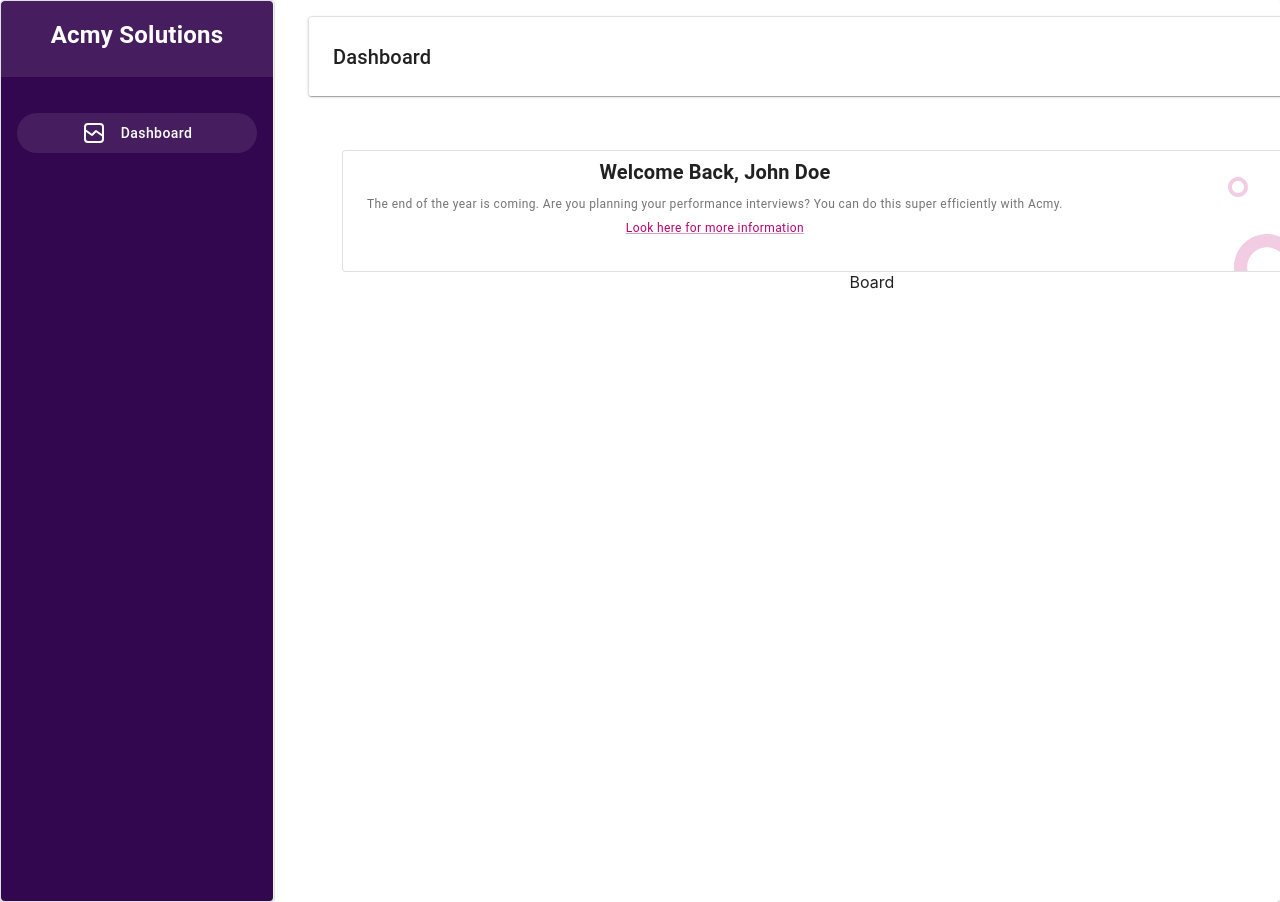
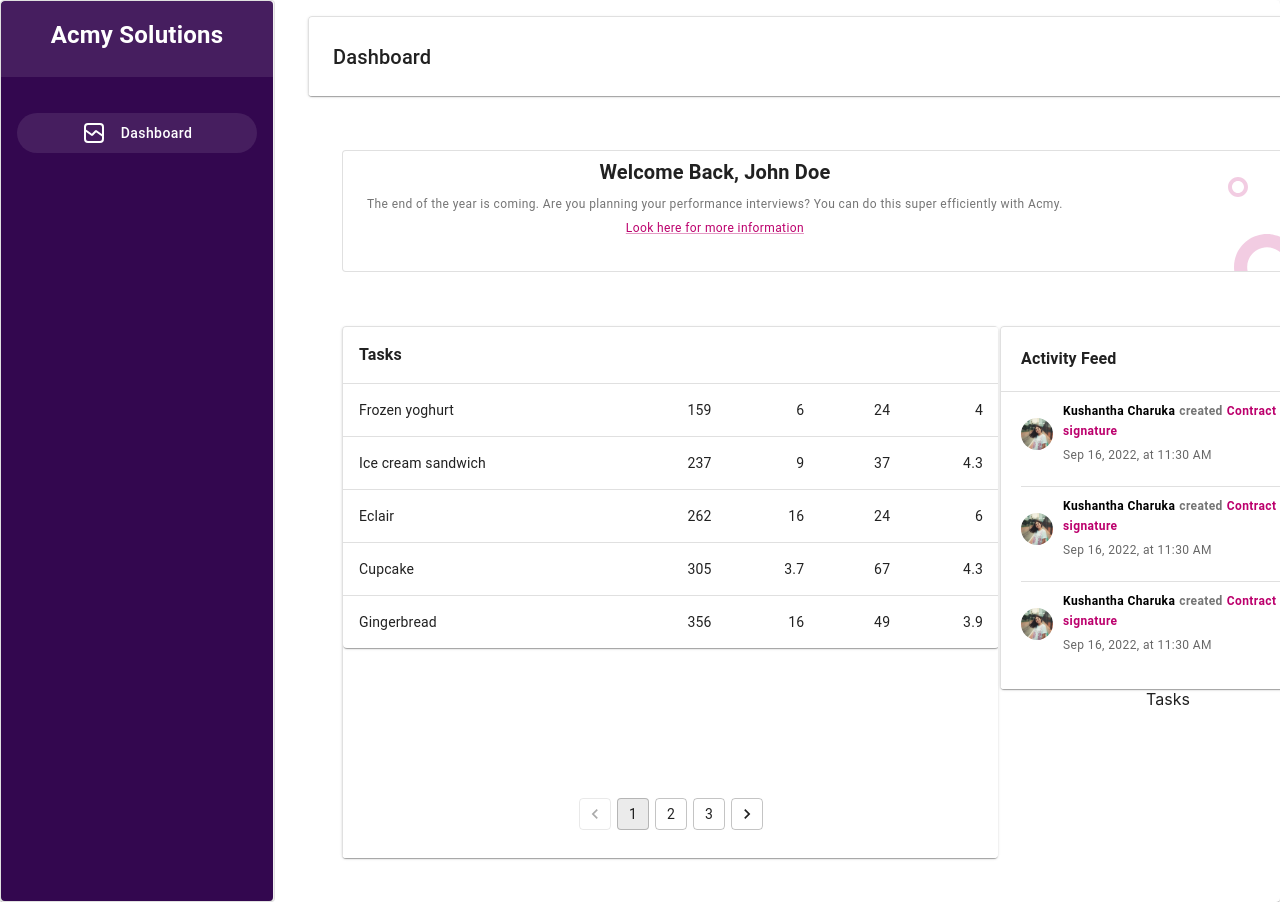
Before and after one commit to Amaya-2001/Todo-App-Frontend, a React (Create React App) app in the folder todo-app-amaya-2001/: page / in a window 1280 px wide. Built offline with nearby package versions, Linux system fonts and the light colour scheme.

Commit message:
Add the Avatar images,text and Styled  add the ActivityFeed component and task Component as a Grid

```diff
--- a/todo-app-amaya-2001/src/components/ActivityFeed.tsx
+++ b/todo-app-amaya-2001/src/components/ActivityFeed.tsx
@@ -1,11 +1,72 @@
 import React from 'react';
+import Card from '@mui/material/Card';
+import { styled } from '@mui/system';
+import Box from '@mui/material/Box';
+import { Typography } from '@mui/material';
+import Divider from '@mui/material/Divider';
+import Avatar2 from "../Assets/Assets/Avatar-2.svg"
+
 
 export const ActivityFeed = () => {
+    const ActivityCard = styled(Card)({
+        width: "440px",
+        height: "363px",
+        marginTop: "54px",
+        display: 'flex',
+        marginLeft: '120px',
+        alignItems: 'flext-start',
+        justifyContent: 'space-between',
+        flexDirection: 'column',
+    });
 
     return (
-        <div>
-            Tasks
-        </div>
+        <ActivityCard>
+            <Box sx={{ minWidth: 275 }}>
+                <Card sx={{ width: "440px", height: "363px" }} variant="outlined"> <Typography sx={{ fontWeight: 'bold', textAlign: 'left', marginLeft: '20px', marginTop: '20px', marginBottom: '20px' }}>Activity Feed</Typography>
+                    <Divider />
+                    <Box sx={{ display: 'flex', alignItems: 'center', marginLeft: '20px', marginTop: '10px', marginBottom: '20px' }}>
+                        <img src={Avatar2} alt="avatar" style={{ marginRight: '10px' }} />
+                        <div>
+                            <Typography variant="caption" display="block" gutterBottom sx={{ fontWeight: 'bold', textAlign: 'left' }}>
+                                <span style={{ fontWeight: 'bold', color: '#000000', }}>Kushantha Charuka</span><span style={{ color: '#757575', marginRight: '4px', marginLeft: '4px' }}>created</span>
+                                <span style={{ color: "#BC006D", }}>Contract #00124 need John Beige’s signature</span></Typography>
+                            <Typography variant="caption" display="block" color="textSecondary" sx={{ textAlign: 'left' }}>Sep 16, 2022, at 11:30 AM</Typography>
+                        </div>
+                    </Box>
+
+                    <Divider sx={{ marginLeft: '20px', marginRight: '20px' }} />
+                    <Box sx={{ display: 'flex', alignItems: 'center', marginLeft: '20px', marginTop: '10px', marginBottom: '20px' }}>
+                        <img src={Avatar2} alt="avatar" style={{ marginRight: '10px' }} />
+                        <div>
+                            <Typography variant="caption" display="block" gutterBottom sx={{ fontWeight: 'bold', textAlign: 'left' }}>
+                                <span style={{ fontWeight: 'bold', color: '#000000', }}>Kushantha Charuka</span><span style={{ color: '#757575', marginRight: '4px', marginLeft: '4px' }}>created</span>
+                                <span style={{ color: "#BC006D", }}>Contract #00124 need John Beige’s signature</span></Typography>
+                            <Typography variant="caption" display="block" color="textSecondary" sx={{ textAlign: 'left' }}>Sep 16, 2022, at 11:30 AM</Typography>
+                        </div>
+                    </Box>
+
+                    <Divider sx={{ marginLeft: '20px', marginRight: '20px' }} />
+                    <Box sx={{ display: 'flex', alignItems: 'center', marginLeft: '20px', marginTop: '10px', marginBottom: '20px' }}>
+                        <img src={Avatar2} alt="avatar" style={{ marginRight: '10px' }} />
+                        <div>
+                            <Typography variant="caption" display="block" gutterBottom sx={{ fontWeight: 'bold', textAlign: 'left' }}>
+                                <span style={{ fontWeight: 'bold', color: '#000000', }}>Kushantha Charuka</span><span style={{ color: '#757575', marginRight: '4px', marginLeft: '4px' }}>created</span>
+                                <span style={{ color: "#BC006D", }}>Contract #00124 need John Beige’s signature</span></Typography>
+                            <Typography variant="caption" display="block" color="textSecondary" sx={{ textAlign: 'left' }}>Sep 16, 2022, at 11:30 AM</Typography>
+                        </div>
+                    </Box>
+
+
+
+
+
+
+
+
+                </Card>
+            </Box>
+
+        </ActivityCard>
     )
 
 }
--- a/todo-app-amaya-2001/src/components/Board.tsx
+++ b/todo-app-amaya-2001/src/components/Board.tsx
@@ -1,11 +1,32 @@
 import React from 'react';
+import Typography from '@mui/material/Typography';
+import Grid from '@mui/material/Grid';
+import Box from '@mui/material/Box';
+import Tasks from './Tasks';
+import ActivityFeed from './ActivityFeed';
+import TasksPriorities from './TasksPriorities';
 
 export const Board = () => {
 
     return (
-        <div>
-            Board
-        </div>
+        <Grid container spacing={2}>
+            {/* First Column */}
+            <Grid item xs={6}>
+                <Box>
+                    <Tasks />
+                </Box>
+            </Grid>
+            {/* Second Column */}
+            <Grid item xs={6}>
+                <Box>
+                    <ActivityFeed />
+                </Box>
+                <Box>
+                    <TasksPriorities />
+                </Box>
+
+            </Grid>
+        </Grid>
     )
 
 }
--- a/todo-app-amaya-2001/src/components/Tasks.tsx
+++ b/todo-app-amaya-2001/src/components/Tasks.tsx
@@ -1,11 +1,104 @@
 import React from 'react';
+import Box from '@mui/material/Box';
+import Card from '@mui/material/Card';
+import { styled } from '@mui/system';
+import Table from '@mui/material/Table';
+import TableBody from '@mui/material/TableBody';
+import TableCell from '@mui/material/TableCell';
+import TableContainer from '@mui/material/TableContainer';
+import TableHead from '@mui/material/TableHead';
+import TableRow from '@mui/material/TableRow';
+import Paper from '@mui/material/Paper';
+import { Typography } from '@mui/material';
+import Pagination from '@mui/material/Pagination';
+import Stack from '@mui/material/Stack';
+
+
+function createData(
+    name: string,
+    calories: number,
+    fat: number,
+    carbs: number,
+    protein: number,
+) {
+    return { name, calories, fat, carbs, protein };
+}
+
+const rows = [
+    createData('Frozen yoghurt', 159, 6.0, 24, 4.0),
+    createData('Ice cream sandwich', 237, 9.0, 37, 4.3),
+    createData('Eclair', 262, 16.0, 24, 6.0),
+    createData('Cupcake', 305, 3.7, 67, 4.3),
+    createData('Gingerbread', 356, 16.0, 49, 3.9),
+];
+
+
 
 export const Tasks = () => {
+    const TasksCard = styled(Card)({
+        width: "656px",
+        height: "532px",
+        marginTop: "54px",
+        display: 'flex',
+        marginLeft: '54px',
+        alignItems: 'flext-start',
+        justifyContent: 'space-between',
+        flexDirection: 'column',
+    });
 
     return (
-        <div>
-            Tasks
-        </div>
+        <TasksCard>
+            <Box sx={{ minWidth: 275, flexGrow: 1 }}>
+                <Card sx={{ width: '656px', height: '532px' }} variant="outlined">
+                    <Box>
+                        <TableContainer component={Paper} sx={{ flexGrow: 1 }}>
+                            <Table aria-label="simple table">
+                                <TableHead>
+                                    <TableRow>
+                                        <TableCell><Typography sx={{ fontWeight: 'bold' }}>Tasks</Typography> </TableCell>
+                                        <TableCell align="right"></TableCell>
+                                        <TableCell align="right"></TableCell>
+                                        <TableCell align="right"></TableCell>
+                                        <TableCell align="right"></TableCell>
+                                    </TableRow>
+                                </TableHead>
+                                <TableBody>
+                                    {rows.map((row) => (
+                                        <TableRow
+                                            key={row.name}
+                                            sx={{ '&:last-child td, &:last-child th': { border: 0 } }}
+                                        >
+                                            <TableCell component="th" scope="row">
+                                                {row.name}
+                                            </TableCell>
+                                            <TableCell align="right">{row.calories}</TableCell>
+                                            <TableCell align="right">{row.fat}</TableCell>
+                                            <TableCell align="right">{row.carbs}</TableCell>
+                                            <TableCell align="right">{row.protein}</TableCell>
+                                        </TableRow>
+                                    ))}
+                                </TableBody>
+                            </Table>
+                        </TableContainer>
+                    </Box>
+
+                    {/* pagination */}
+                    <Box sx={{
+                        display: 'flex',
+                        justifyContent: 'center',
+                        marginTop: '150px',
+                        marginBottom: '16px',
+                    }}>
+                        <Stack spacing={2}>
+                            <Pagination count={3} variant="outlined" shape="rounded" />
+                        </Stack>
+                    </Box>
+
+
+                </Card>
+            </Box>
+        </TasksCard>
+
     )
 
 }
```
